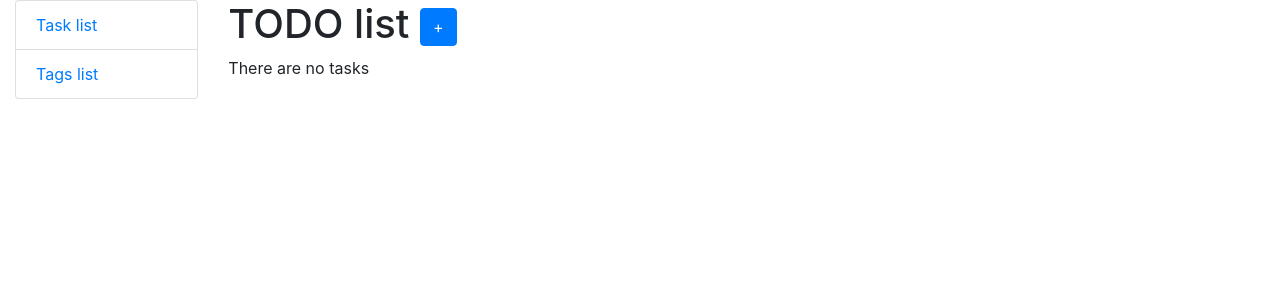
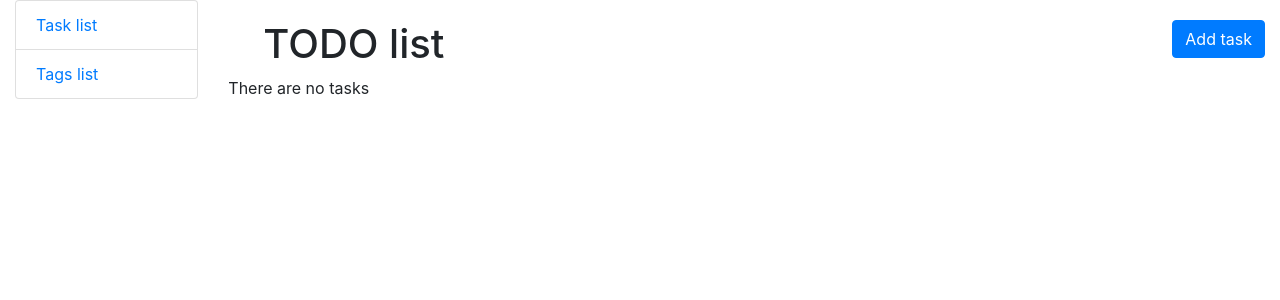
Before and after one commit to b3v3kt0r/to-do-list, a Django app: page / in a window 1280 px wide. Shown: the top 300 px of the page. Run offline with Django 5.2, Linux system fonts and the light colour scheme; data that the repository does not hold is empty.

Commit message:
update templates

```diff
--- a/templates/base.html
+++ b/templates/base.html
@@ -19,7 +19,7 @@
         {% include "includes/sidebar.html" %}
       {% endblock %}
     </div>
-    <div class="col-sm-10 ">
+    <div class="col-sm-10" style="margin-top: 20px">
       {% block content %}{% endblock %}
     </div>
   </div>
--- a/templates/core/tags_list.html
+++ b/templates/core/tags_list.html
@@ -1,7 +1,7 @@
 {% extends "base.html" %}
 
 {% block content %}
-  <h1>Tag list <a href="{% url "core:tags_create" %}">+</a></h1>
+  <h1>Tag list <a class="btn btn-primary float-right" href="{% url "core:tags_create" %}">ADD</a></h1>
 
   {% if tag_list %}
     <table class="table">
--- a/templates/core/task_list.html
+++ b/templates/core/task_list.html
@@ -1,12 +1,14 @@
 {% extends "base.html" %}
 {% block title %}<title>Tasks</title>{% endblock %}
 {% block content %}
-  <h1>TODO list <a class="btn btn-primary" href="{% url 'core:task_create' %}">+</a></h1>
+  <h1 style="margin-left: 35px">TODO list <a class="btn btn-primary float-right" href="{% url 'core:task_create' %}">Add task</a></h1>
   {% if task_list %}
-    <ul>
+    <ul style="list-style: none">
       {% for task in task_list %}
+        <hr>
         <li><strong>{{ task.content }}</strong></li>
-        <a class="btn btn-primary" href="{% url 'core:check' task.id %}">
+        <a class="btn {% if task.checker %}btn-secondary{% else %}btn-success{% endif %} float-right"
+           href="{% url 'core:check' task.id %}">
           {% if task.checker is True %}Undo
           {% else %}Complete
           {% endif %}</a>
@@ -15,7 +17,8 @@
         {% else %}
           <p style="color: red">Not done</p>
         {% endif %}
-        <p>{{ task.created_at }}</p>
+        <p>Created at: {{ task.created_at }}</p>
+        <p style="color: darkred">Deadline: {{ task.deadline }}</p>
         <p>Tags: {% for tag in task.tags.all %} {{ tag.name }}{% endfor %}
           <a href="{% url "core:task_update" pk=task.id %}">UPDATE</a>
           <a href="{% url "core:task_delete" pk=task.id %}">DELETE</a></p>
```
